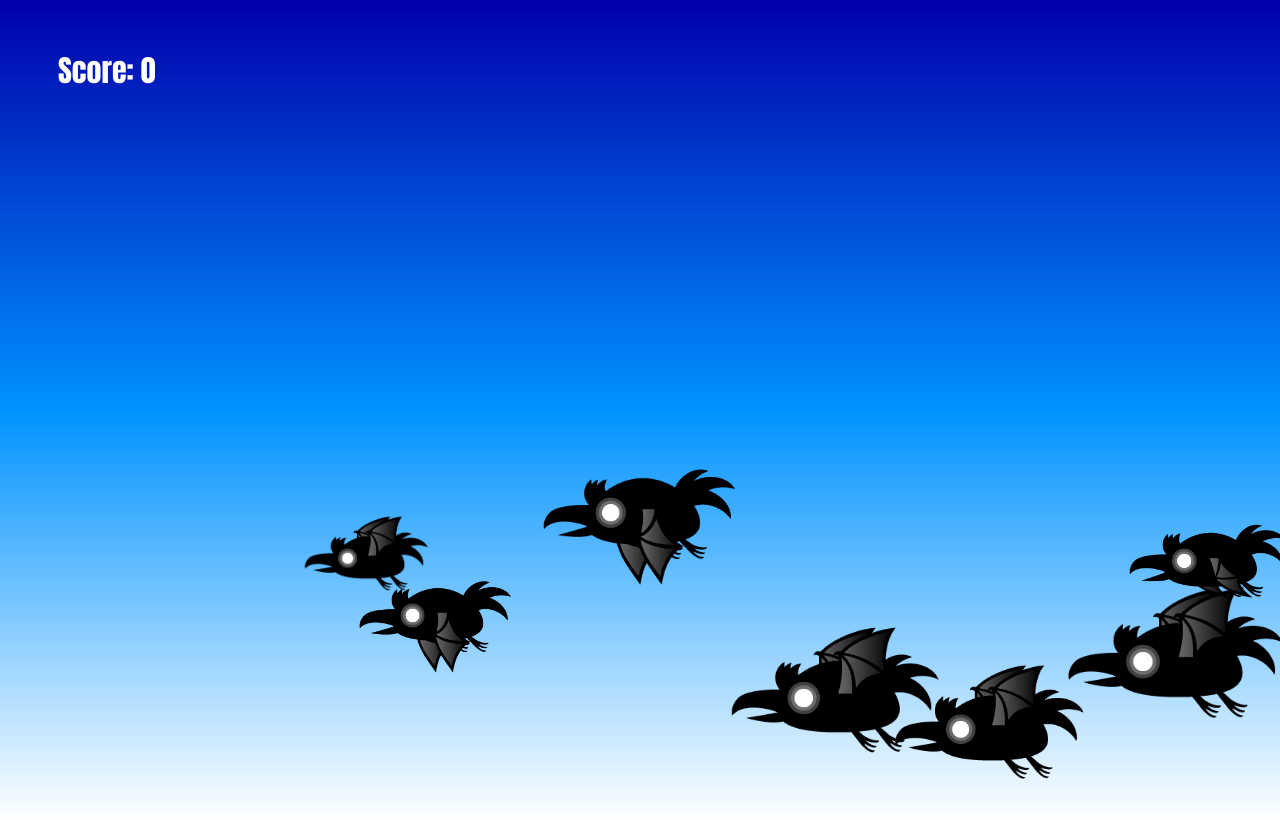
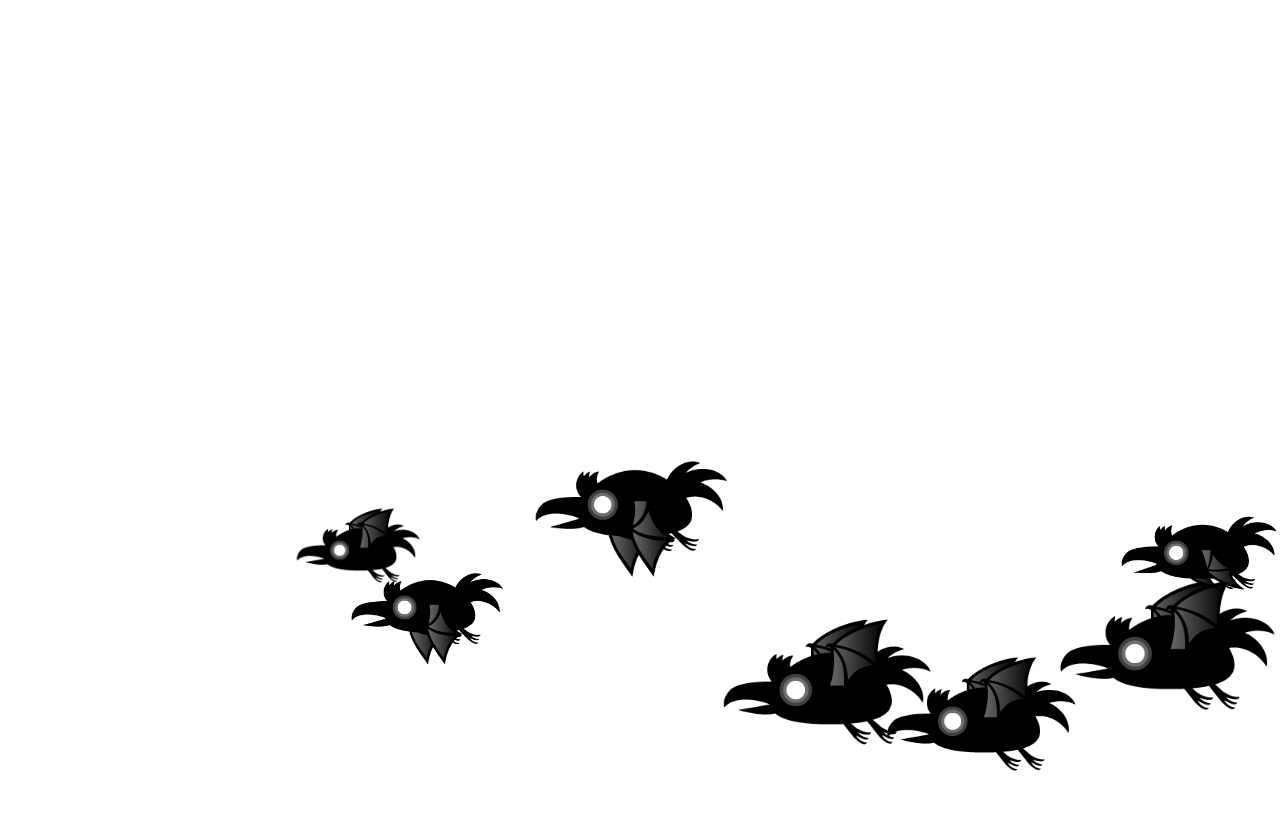
Before and after one commit to pranav259/PC-config, a plain HTML site: page index.html in a window 1280 px wide. Drawn offline with Linux system fonts and the light colour scheme.

Commit message:
Add files via upload

```diff
--- a/shootgame.css
+++ b/shootgame.css
@@ -1,3 +1,13 @@
 body{
-  background: linear-gradient(to bottom, #0000aa, #0093ff, #ffffff);
+  /*background: linear-gradient(to bottom, #0000aa, #0093ff, #ffffff);*/
+  width: 100vw;
+  height: 100vh;
+  overflow : hidden;
 }
+canvas {
+  position: absolute;
+  top: 0;
+  left: 0;
+  width: 100%;
+  height: 100%;
+}
```
